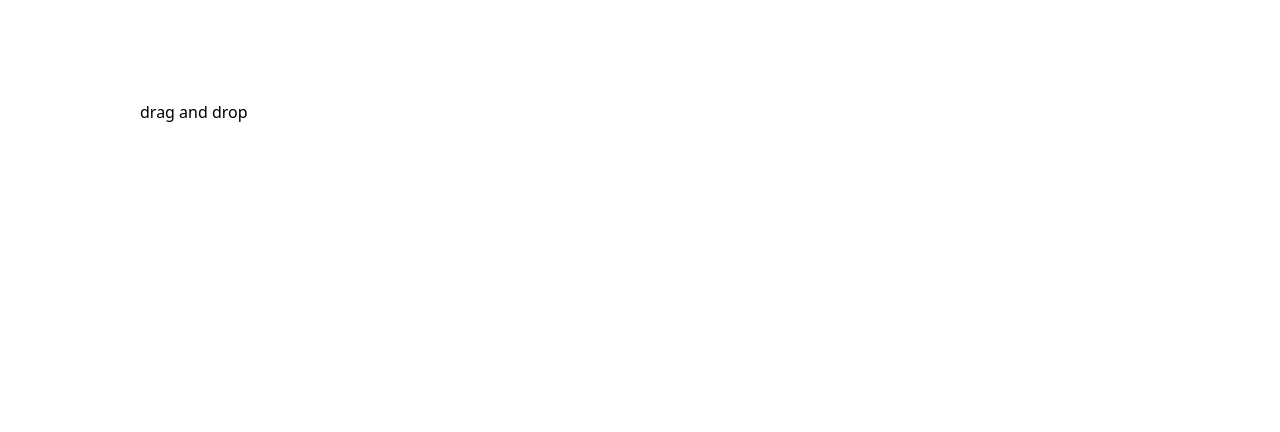
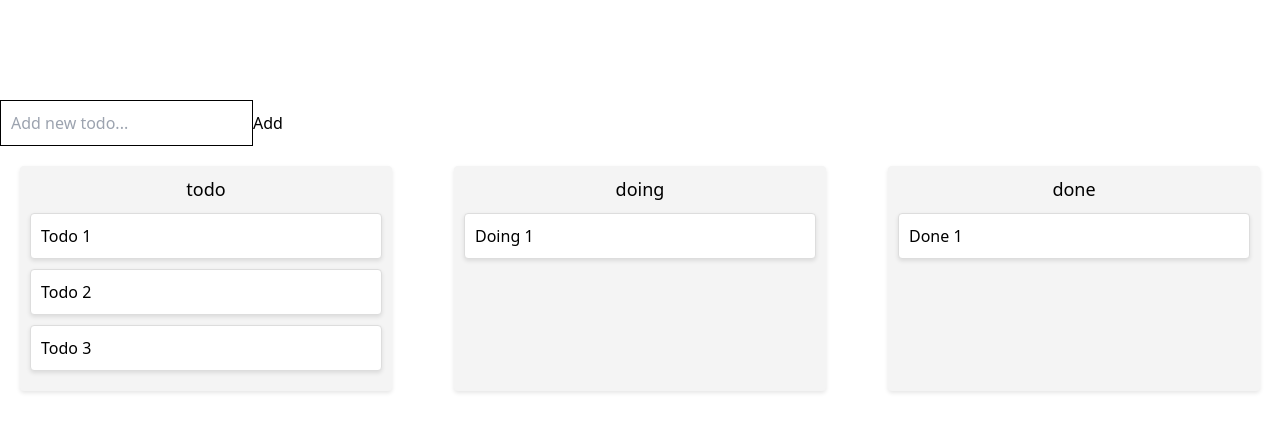
Before and after one commit to Jyotipal29/machine-coding-reactjs, a React (Vite) app: page /DragAndDrop in a window 1280 px wide. Shown: the top 432 px of the page. Built offline with nearby package versions, Linux system fonts and the light colour scheme.

Commit message:
developed drag and drop

```diff
--- a/src/components/draganddrop/index.jsx
+++ b/src/components/draganddrop/index.jsx
@@ -1,14 +1,124 @@
 import "./style.css";
+import { useState } from "react";
+const initialData = {
+  todo: [
+    { id: "1", content: "Todo 1" },
+    { id: "2", content: "Todo 2" },
+    { id: "3", content: "Todo 3" },
+  ],
+  doing: [{ id: "4", content: "Doing 1" }],
+  done: [{ id: "5", content: "Done 1" }],
+};
+const DragAndDrop = () => {
+  const [newTodo, setNewTodo] = useState("");
+  const [columns, setColumns] = useState(initialData);
+  const [draggingItem, setDraggingItem] = useState(null);
+  const [draggingColumn, setDraggingColumn] = useState(null);
 
-const DragAndDrop = () => {
+  // Handle drag start
+  const handleDragStart = (e, item, column) => {
+    setDraggingItem(item);
+    setDraggingColumn(column);
+  };
+
+  // Allow drag over
+  const handleDragOver = (e) => {
+    e.preventDefault();
+  };
+
+  // Handle drop event
+  const handleDrop = (e, targetColumn, targetIndex) => {
+    e.preventDefault();
+
+    if (!draggingItem || !draggingColumn) return;
+
+    const newColumns = { ...columns };
+    const sourceItems = newColumns[draggingColumn];
+    const targetItems = newColumns[targetColumn];
+
+    // Remove the item from the source column
+    const [item] = sourceItems.splice(
+      sourceItems?.findIndex((i) => i?.id === draggingItem?.id),
+      1
+    );
+
+    // Add the item to the target column at the specified index
+    if (targetIndex === undefined) {
+      targetItems.push(item);
+    } else {
+      targetItems.splice(targetIndex, 0, item);
+    }
+
+    setColumns(newColumns);
+    setDraggingItem(null);
+    setDraggingColumn(null);
+  };
+
+  const handleAddTodo = () => {
+    if (!newTodo?.trim()) return; // Do nothing if input is empty
+
+    const newItem = {
+      id: Date.now().toString(), // Unique ID based on timestamp
+      content: newTodo,
+    };
+
+    const newColumns = { ...columns };
+    newColumns?.todo?.push(newItem); // Add new item to 'todo' column
+
+    setColumns(newColumns);
+    setNewTodo(""); // Clear input field
+  };
+
+  const renderColumn = (columnName) => {
+    return (
+      <div
+        className="column"
+        onDragOver={handleDragOver}
+        onDrop={(e) => handleDrop(e, columnName)}
+      >
+        {/* <h2>{columnName.charAt(0).toUpperCase() + columnName.slice(1)}</h2> */}
+        <h2>{columnName}</h2>
+        {columns[columnName]?.map((item, index) => {
+          console.log(item, "item");
+          return (
+            item && (
+              <div
+                key={item?.id}
+                className="item"
+                draggable
+                onDragStart={(e) => handleDragStart(e, item, columnName)}
+                onDragOver={handleDragOver}
+                onDrop={(e) => handleDrop(e, columnName, index)}
+              >
+                {item?.content}
+              </div>
+            )
+          );
+        })}
+      </div>
+    );
+  };
+
   return (
-    <div
-      style={{
-        maxWidth: "1000px",
-        margin: " 100px auto",
-      }}
-    >
-      drag and drop
+    <div className="container">
+      <div>
+        <input
+          type="text"
+          value={newTodo}
+          onChange={(e) => setNewTodo(e.target.value)}
+          placeholder="Add new todo..."
+          style={{
+            padding: "10px",
+            border: "1px solid black",
+          }}
+        />
+        <button onClick={handleAddTodo}>Add</button>
+      </div>
+      <div className="kanban-board">
+        {renderColumn("todo")}
+        {renderColumn("doing")}
+        {renderColumn("done")}
+      </div>
     </div>
   );
 };
--- a/src/components/draganddrop/style.css
+++ b/src/components/draganddrop/style.css
@@ -0,0 +1,35 @@
+.kanban-board {
+  display: flex;
+  justify-content: space-between;
+  padding: 20px;
+}
+
+.column {
+  width: 30%;
+  padding: 10px;
+  background-color: #f4f4f4;
+  border-radius: 4px;
+  box-shadow: 0 2px 4px rgba(0, 0, 0, 0.1);
+  display: flex;
+  flex-direction: column;
+}
+
+.column h2 {
+  margin: 0 0 10px;
+  font-size: 18px;
+  text-align: center;
+}
+
+.item {
+  background-color: #fff;
+  border: 1px solid #ddd;
+  border-radius: 4px;
+  padding: 10px;
+  margin-bottom: 10px;
+  cursor: grab;
+  box-shadow: 0 2px 4px rgba(0, 0, 0, 0.1);
+}
+
+.item:active {
+  cursor: grabbing;
+}
```
Also changed, not shown: src/pages/card.js (+8 -0 lines).
